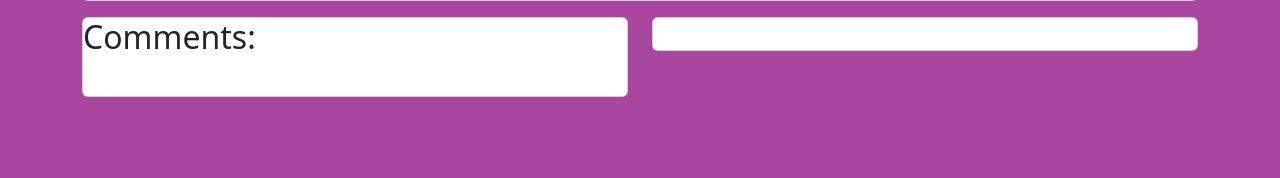
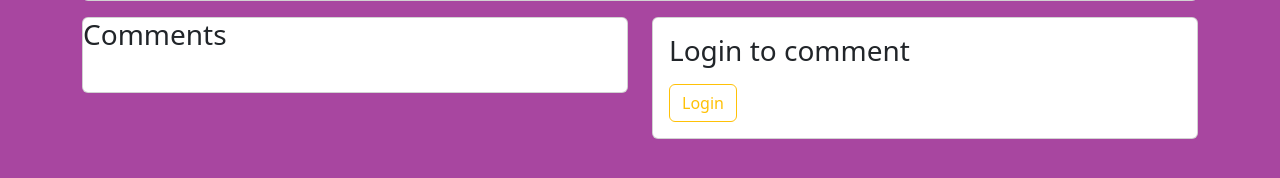
Before and after one commit to Lornavav/The-Big-Stream-Theory, a Django app: template templates/article_detail.html in a window 1280 px wide. Shown: the part 273-451 px from the top of the page. Run offline with Django 3.2, Linux system fonts and the light colour scheme; the template is opened without the code that fills it, so the values that code supplies are empty; some libraries are stand-ins or nearby versions; some web fonts are replaced.

Commit message:
Add log in button to leave comment section

```diff
--- a/templates/article_detail.html
+++ b/templates/article_detail.html
@@ -52,7 +52,7 @@
     <div class="row">
         <div class="col-lg-6">
             <div class="card">
-                <h2>Comments:</h2>
+                <h3 >Comments</h3>
                 <div class="card-body">
                     {% for comment in comments %}
                     <div class="comments" style="padding: 10px;">
@@ -77,13 +77,16 @@
                     </div>
                     {% else %}
                     {% if user.is_authenticated %}
-                    <h2>Leave a Comment:</h2>
+                    <h3>Leave a Comment:</h3>
                     <p>Posting as: {{ user.username }}</p>
                     <form method="post" style="margin-top: 1.3em;">
                         {{ comment_form | crispy }}
                         {% csrf_token %}
                         <button type="submit" class="btn btn-signup btn-lg">Submit</button>
                     </form>
+                    {% else %}
+                    <h3>Login to comment</h3>
+                    <a href="{% url 'account_login' %}"class="comment-submit btn btn-outline-warning mt-2">Login</a>
                     {% endif %}
                     {% endif %}
                 </div>
```
Also changed, not shown: blog/migrations/0006_delete_profile.py (added).
